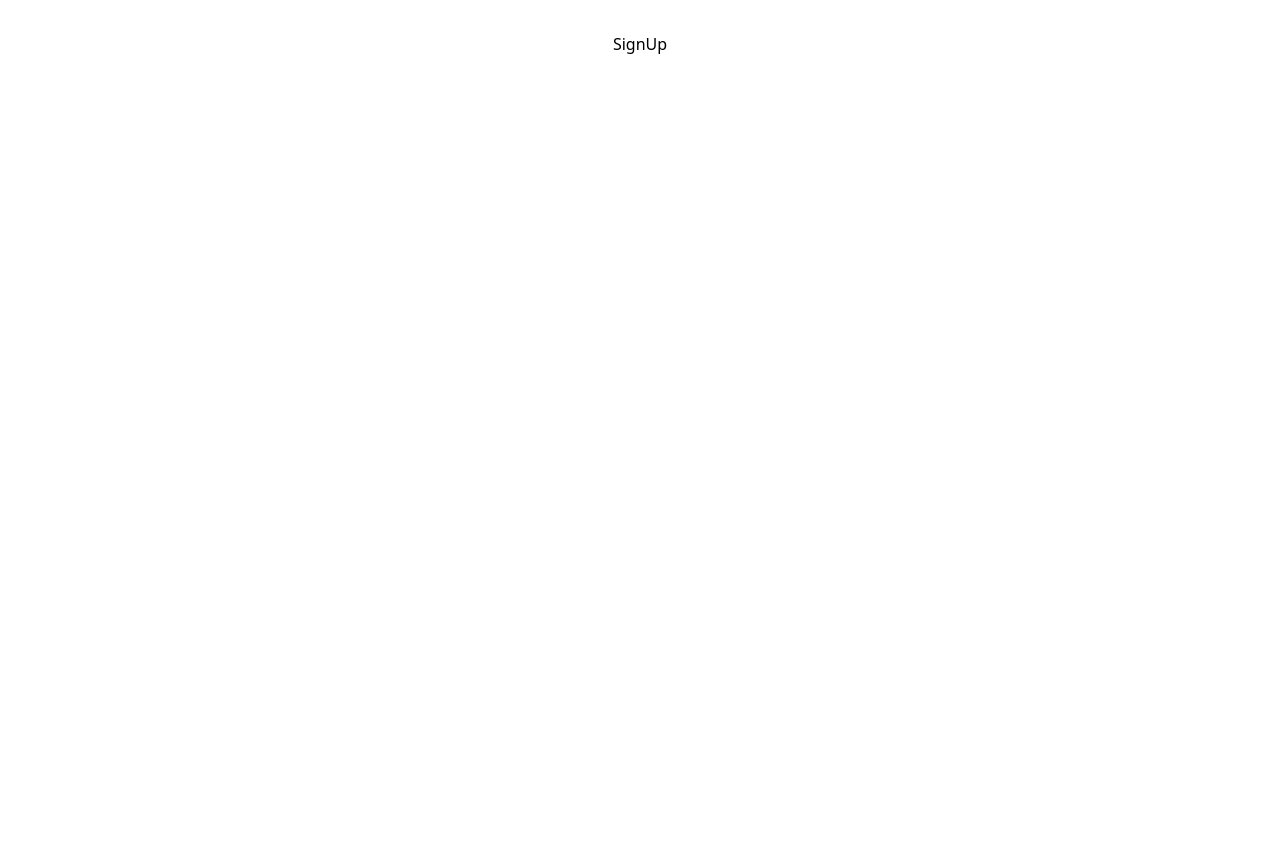
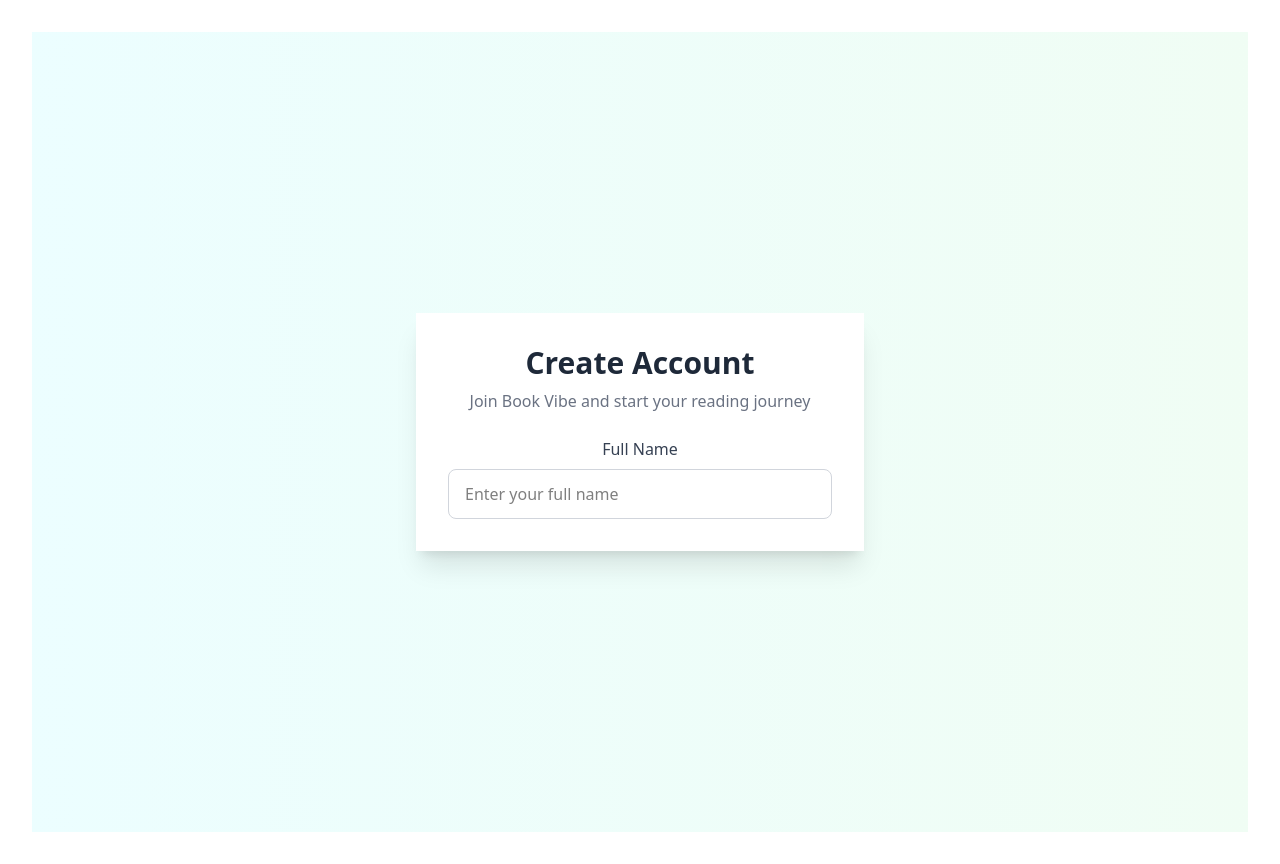
Before and after one commit to morium21/Book-Vibe, a React (Vite) app: page /sign-up in a window 1280 px wide. Before the commit the page ends 800 px from the top, so only its background shows below. Built offline with nearby package versions, Linux system fonts and the light colour scheme.

Commit message:
Added signup page in project

```diff
--- a/src/Component/sign-in/SignIn.jsx
+++ b/src/Component/sign-in/SignIn.jsx
@@ -1,4 +1,5 @@
 import React from 'react'
+import { Link } from "react-router-dom";
 
 
 export const SignIn = () => {
@@ -16,16 +17,16 @@
           <div>
             <label className="block text-gray-700 mb-2 font-medium">Email</label>
             <input type="email"
-            placeholder="Enter your email"
-            className="w-full border border-gray-300 rounded-lg px-4 py-3 outline-none focus:ring-2 focus:ring-green-400"
+              placeholder="Enter your email"
+              className="w-full border border-gray-300 rounded-lg px-4 py-3 outline-none focus:ring-2 focus:ring-green-400"
             />
           </div>
 
           <div>
             <label className="block text-gray-700 mb-2 font-medium">Password</label>
             <input type="password"
-            placeholder="Enter your password"
-            className="w-full border border-gray-300 rounded-lg px-4 py-3 outline-none focus:ring-2 focus:ring-green-400"
+              placeholder="Enter your password"
+              className="w-full border border-gray-300 rounded-lg px-4 py-3 outline-none focus:ring-2 focus:ring-green-400"
             />
           </div>
 
@@ -33,15 +34,29 @@
             <label className="flex items-center gap-2">
               <input type="checkbox" />
               Remember me
-
             </label>
-
+            <a href="#" className="text-green-500 hover:underline">
+              Forgot Password?
+            </a>
           </div>
 
+          <button
+            type="submit"
+            className="w-full bg-green-500 hover:bg-green-600 text-white py-3 rounded-lg font-semibold transition"
+          >
+            Sign In
+          </button>
         </form>
 
+        <p className="text-center text-gray-600 mt-6">
+          Don’t have an account?{" "}
+          <Link to="/signup" className="text-cyan-500 font-semibold hover:underline">
+            Sign Up
+          </Link>
+        </p>
       </div>
-
     </div>
   )
 }
+
+export default SignIn;
--- a/src/Component/sign-up/SignUp.jsx
+++ b/src/Component/sign-up/SignUp.jsx
@@ -2,6 +2,28 @@
 
 export const SignUp = () => {
   return (
-    <div>SignUp</div>
+    <div className="min-h-screen bg-gradient-to-r from-cyan-50 to-green-50 flex items-center justify-center px-4">
+      <div className="bg-white shadow-xl rounded--2xl w-full max-w-md p-8">
+        <h2 className="text-3xl font-bold text-center text-gray-800 mb-2">
+          Create Account
+          </h2>
+          <p className="text-center text-gray-500 mb-6">
+            Join Book Vibe and start your reading journey
+          </p>
+
+          <form className="space-y-5">
+            <div>
+              <label className="block text-gray-700 mb-2 font-medium">Full Name</label>
+              <input
+              type="text"
+              placeholder="Enter your full name"
+              className="w-full border border-gray-300 rounded-lg px-4 py-3 outline-none focus:ring-2 focus:ring-cyan-400"
+              />
+            </div>
+
+          </form>
+      </div>
+
+    </div>
   )
 }
```
